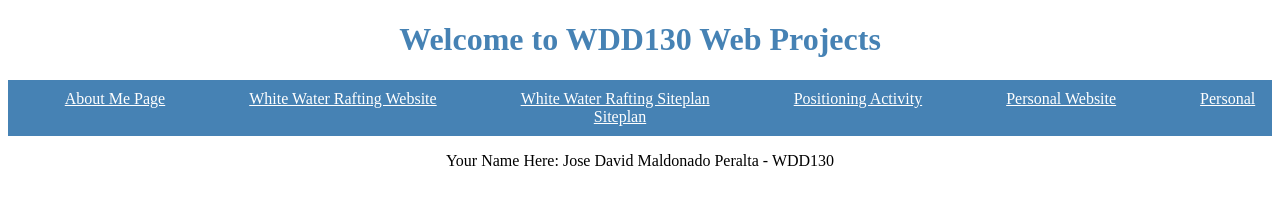
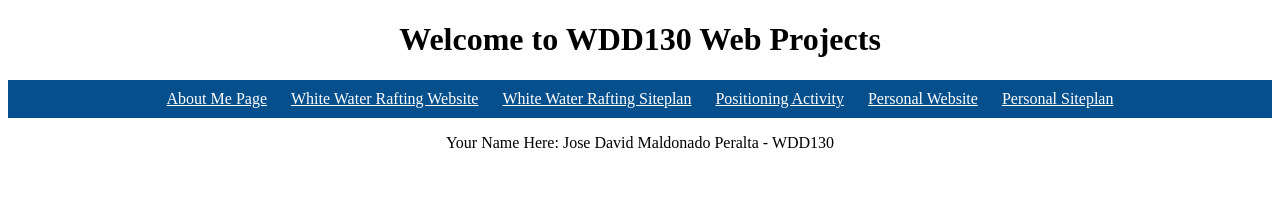
Before and after one commit to JoseDavidMaldonadoP/wdd130, a plain HTML site: page index.html in a window 1280 px wide. Drawn offline with Linux system fonts and the light colour scheme.

Commit message:
enhance of index

```diff
--- a/aboutme/styles/styles.css
+++ b/aboutme/styles/styles.css
@@ -2,13 +2,10 @@ body {
   text-align: center;
 }
 nav {
-    background-color: steelblue;
+  background-color: rgb(5, 79, 141);
   padding: 10px;
 }
 a {
   color: white;
-    margin: 40px;
+  margin: 10px;
 }
-  h1 {
-    color: steelblue;
-  }
```
Lines whose indentation alone changed are shown as unchanged.
